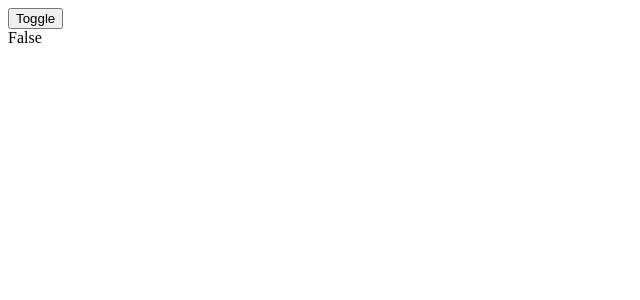
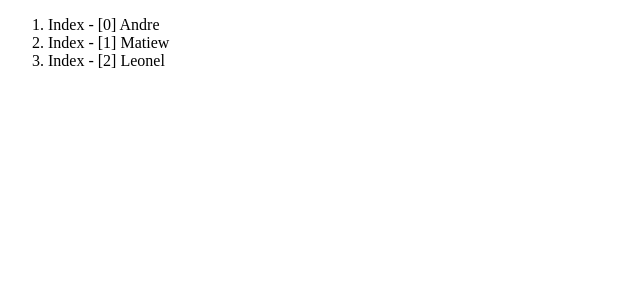
Before and after one commit to Fachrurazzi/vue-3-basic, a Vue app: page / in a window 1280 px wide. Shown: the top 300 px of the page, without its empty margins (0-640 px from the left). Built offline with nearby package versions, Linux system fonts and the light colour scheme.

Commit message:
Looping v-for

```diff
--- a/src/App.vue
+++ b/src/App.vue
@@ -1,23 +1,18 @@
 <template>
-  <div v-if="status">
-    Ini Tampilkan
-  </div>
-  <button @click="toggleStatus">Toggle</button>
-
-  <div v-if="status">True</div>
-  <div v-else>False</div>
+  <ol>
+    <li v-for="(student, index) in students" :key="student.id">Index - [{{ index }}] {{ student.name }}</li>
+  </ol>
 </template>
 
 <script>
 export default {
   data() {
     return {
-      status: false
-    }
-  },
-  methods: {
-    toggleStatus() {
-      this.status = !this.status
+      students: [
+        {id: 1, name: "Andre"},
+        {id: 2, name: "Matiew"},
+        {id: 3, name: "Leonel"},
+      ]
     }
   }
 }
```
